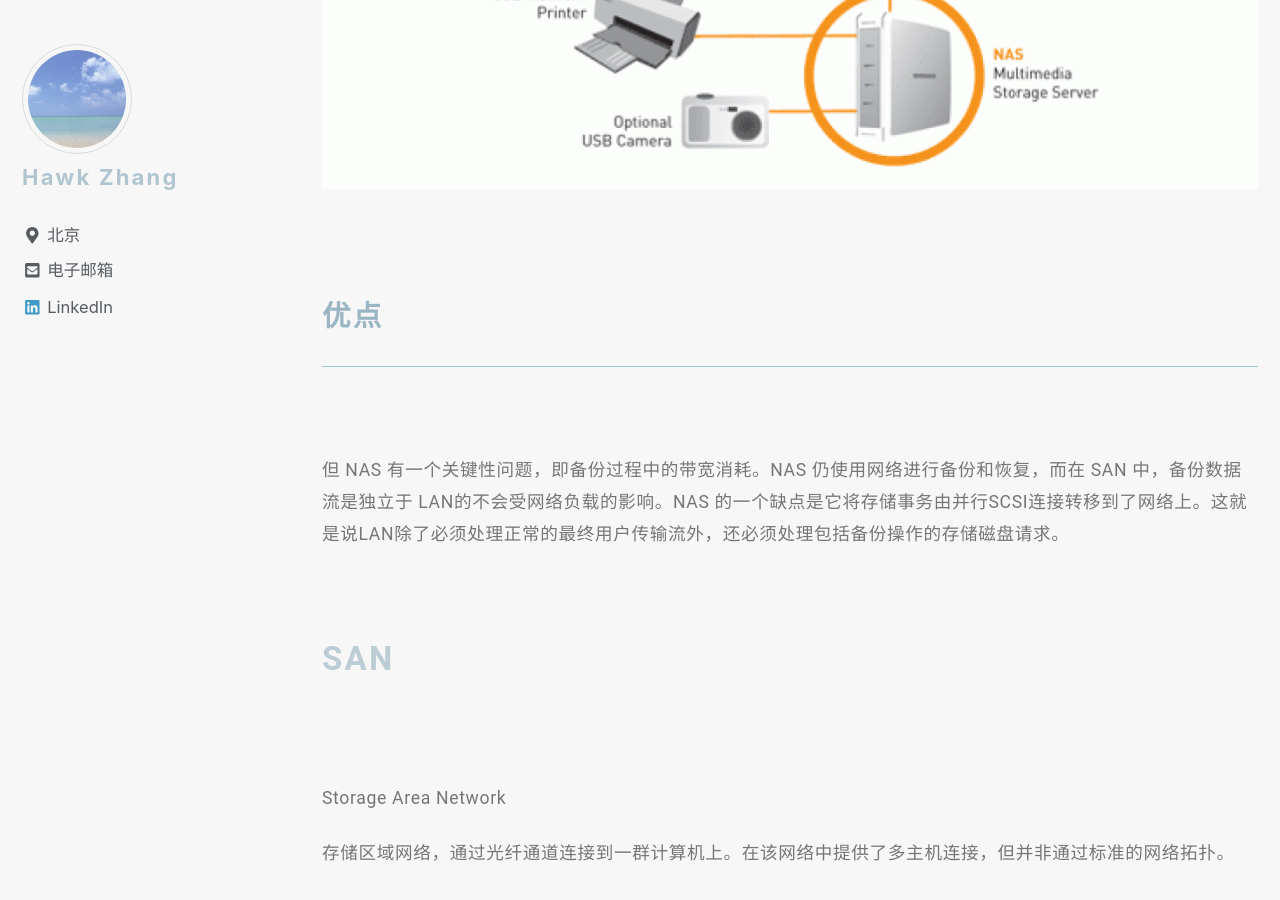
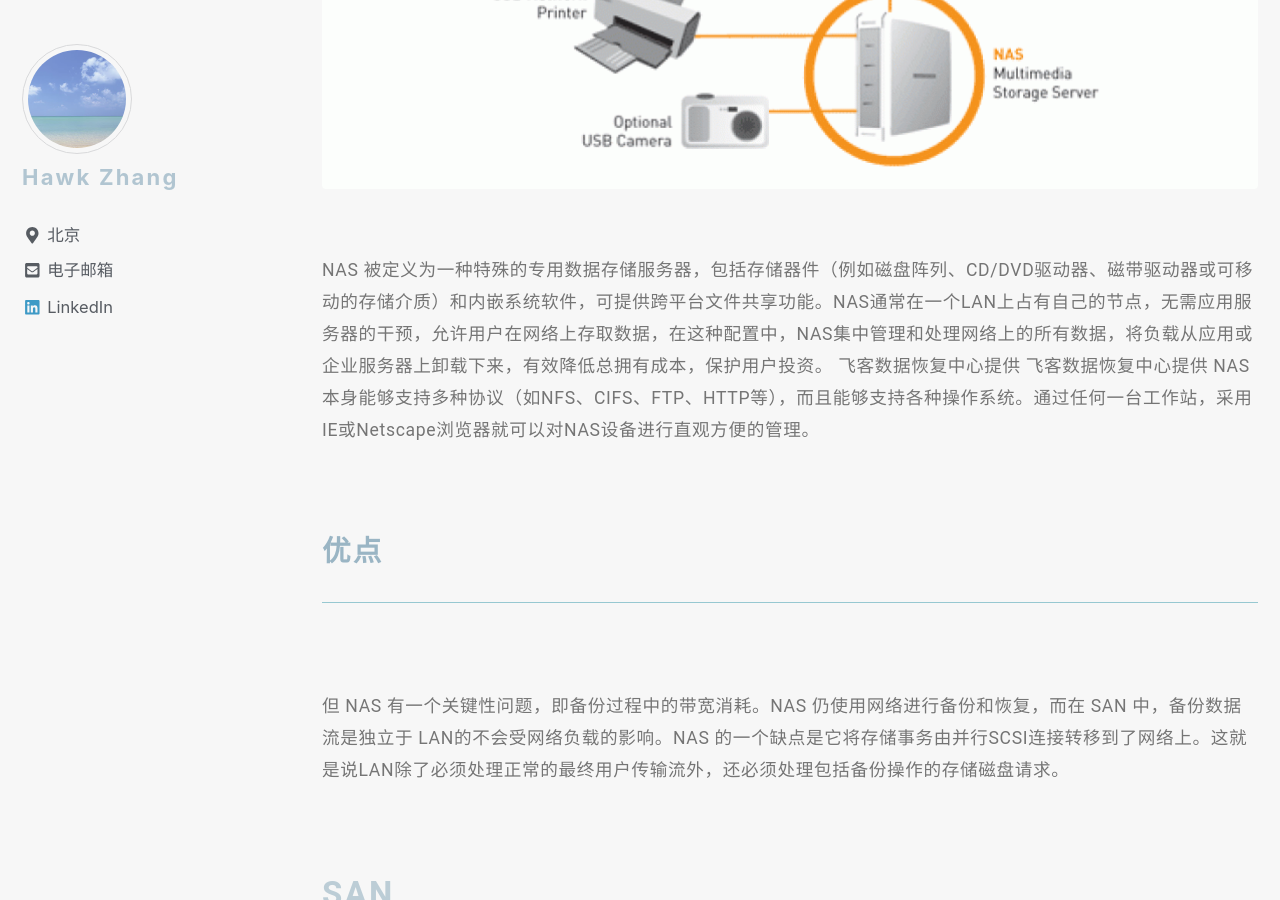
Before and after one commit to narru888/linotes_note, a Jekyll site: the page built from _posts/storage/2018-03-01-das.nas.san.md, in a window 1280 px wide and 900 px high, scrolled down 5858 px. Built offline with Jekyll 4.4.1, drawn with Linux system fonts in a browser that asks for light colours; nearby versions of some CDN libraries; a script that is not in the unit is left out.

Commit message:
update on 2018-11-21 11:36:01 CST

```diff
--- a/_posts/storage/2018-03-01-das.nas.san.md
+++ b/_posts/storage/2018-03-01-das.nas.san.md
@@ -97,7 +97,10 @@ NAS 产品是真正即插即用的产品。NAS 设备一般支持多计算机平
 
 {% include figure image_path="/assets/images/NAS-Diagram-932x523.gif" alt="" %}
 
-
+NAS 被定义为一种特殊的专用数据存储服务器，包括存储器件（例如磁盘阵列、CD/DVD驱动器、磁带驱动器或可移动的存储介质）和内嵌系统软件，可提供跨平台文件共享功能。NAS通常在一个LAN上占有自己的节点，无需应用服务器的干预，允许用户在网络上存取数据，在这种配置中，NAS集中管理和处理网络上的所有数据，将负载从应用或企业服务器上卸载下来，有效降低总拥有成本，保护用户投资。
+飞客数据恢复中心提供
+飞客数据恢复中心提供
+NAS本身能够支持多种协议（如NFS、CIFS、FTP、HTTP等），而且能够支持各种操作系统。通过任何一台工作站，采用IE或Netscape浏览器就可以对NAS设备进行直观方便的管理。
 
 
 
```
